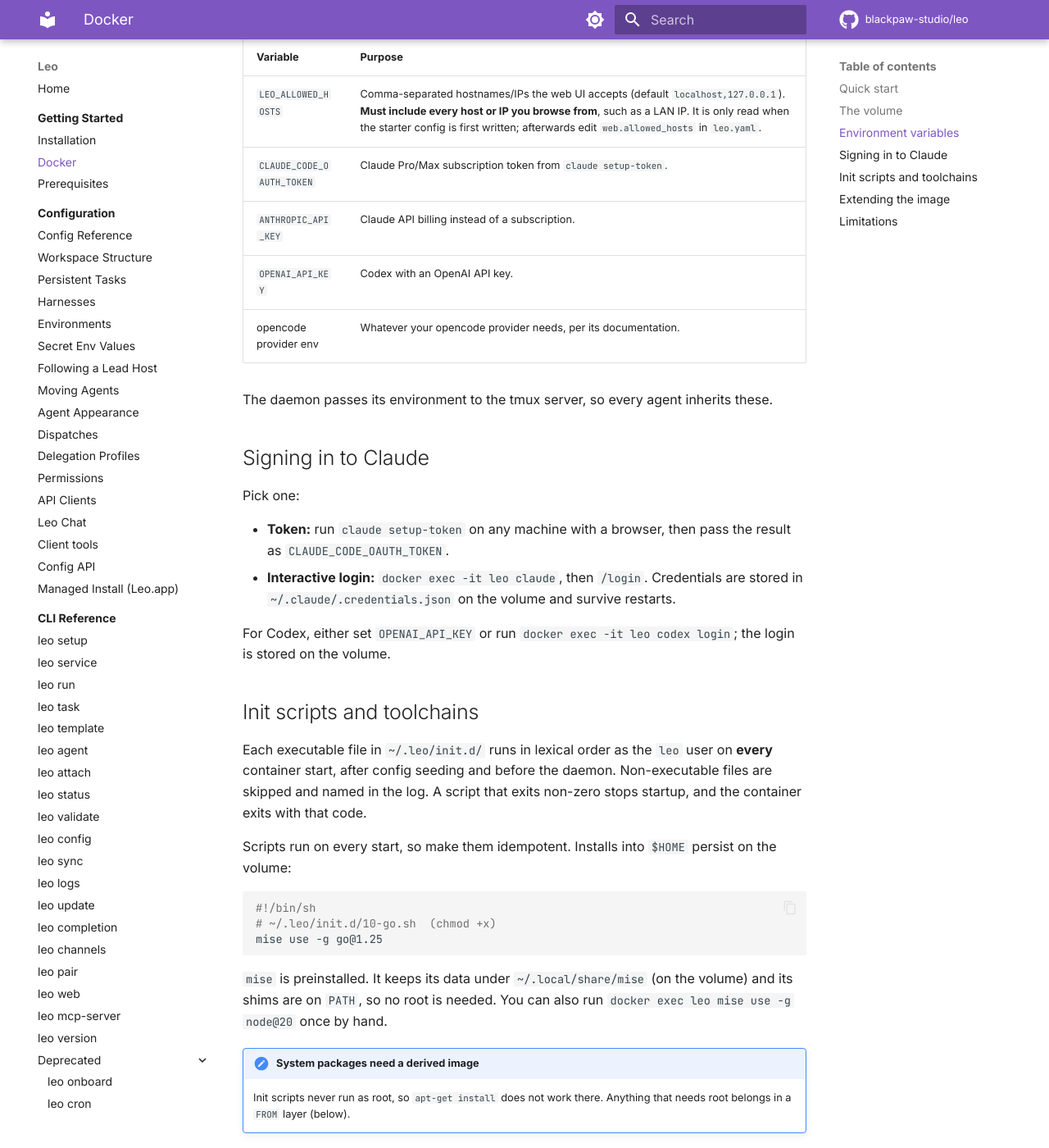
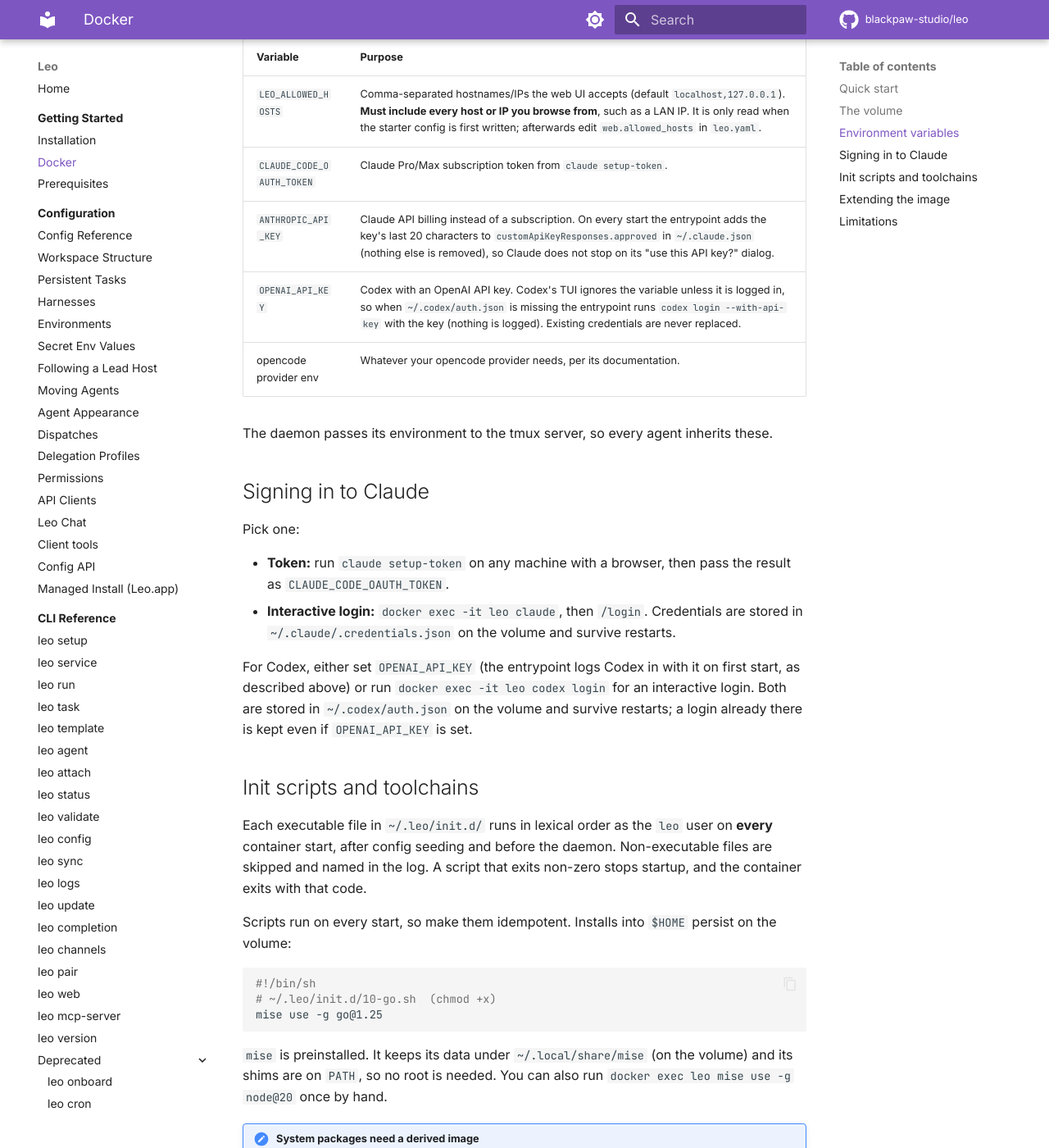
Before and after one commit to blackpaw-studio/leo, an MkDocs documentation site: the page built from docs/getting-started/docker.md, in a window 1280 px wide and 1400 px high, scrolled down 1927 px. Shown: the whole window at 82% size. Built offline with MkDocs 1.6.1 and Material for MkDocs 9.7.7, drawn with Linux system fonts in a browser that asks for light colours; comment, search, counter and statistics services are not loaded.

Commit message:
fix(docker): approve API key, log in Codex, quote allowed_hosts
The entrypoint now adds ANTHROPIC_API_KEY's last 20 chars to
customApiKeyResponses.approved on every start (idempotent, never logged), runs
codex login --with-api-key when OPENAI_API_KEY is set and auth.json is missing,
and quotes every allowed_hosts scalar so IPv6 values parse. The smoke test
covers each, rejects any download piped into a shell, and adds an API-key-only
agent phase. Docs updated.

Claude-Session: https://claude.ai/code/session_01NHCXhWGgNfdJExirV6WCtT

```diff
--- a/docs/getting-started/docker.md
+++ b/docs/getting-started/docker.md
@@ -68,8 +68,8 @@ Add templates and tasks through the web UI or by editing `leo.yaml`, the same as
 | --- | --- |
 | `LEO_ALLOWED_HOSTS` | Comma-separated hostnames/IPs the web UI accepts (default `localhost,127.0.0.1`). **Must include every host or IP you browse from**, such as a LAN IP. It is only read when the starter config is first written; afterwards edit `web.allowed_hosts` in `leo.yaml`. |
 | `CLAUDE_CODE_OAUTH_TOKEN` | Claude Pro/Max subscription token from `claude setup-token`. |
-| `ANTHROPIC_API_KEY` | Claude API billing instead of a subscription. |
-| `OPENAI_API_KEY` | Codex with an OpenAI API key. |
+| `ANTHROPIC_API_KEY` | Claude API billing instead of a subscription. On every start the entrypoint adds the key's last 20 characters to `customApiKeyResponses.approved` in `~/.claude.json` (nothing else is removed), so Claude does not stop on its "use this API key?" dialog. |
+| `OPENAI_API_KEY` | Codex with an OpenAI API key. Codex's TUI ignores the variable unless it is logged in, so when `~/.codex/auth.json` is missing the entrypoint runs `codex login --with-api-key` with the key (nothing is logged). Existing credentials are never replaced. |
 | opencode provider env | Whatever your opencode provider needs, per its documentation. |
 
 The daemon passes its environment to the tmux server, so every agent inherits these.
@@ -81,7 +81,7 @@ Pick one:
 - **Token:** run `claude setup-token` on any machine with a browser, then pass the result as `CLAUDE_CODE_OAUTH_TOKEN`.
 - **Interactive login:** `docker exec -it leo claude`, then `/login`. Credentials are stored in `~/.claude/.credentials.json` on the volume and survive restarts.
 
-For Codex, either set `OPENAI_API_KEY` or run `docker exec -it leo codex login`; the login is stored on the volume.
+For Codex, either set `OPENAI_API_KEY` (the entrypoint logs Codex in with it on first start, as described above) or run `docker exec -it leo codex login` for an interactive login. Both are stored in `~/.codex/auth.json` on the volume and survive restarts; a login already there is kept even if `OPENAI_API_KEY` is set.
 
 ## Init scripts and toolchains
 
```
Also changed, not shown: 2 other files.
